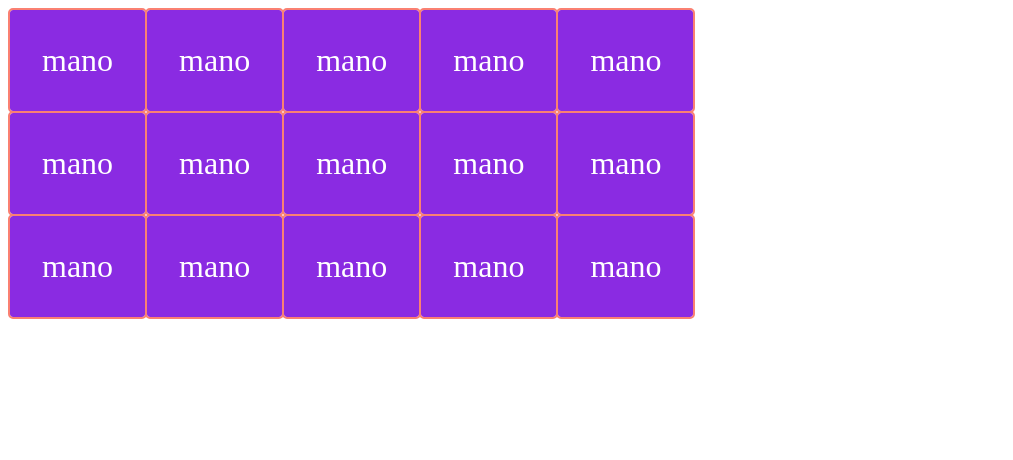
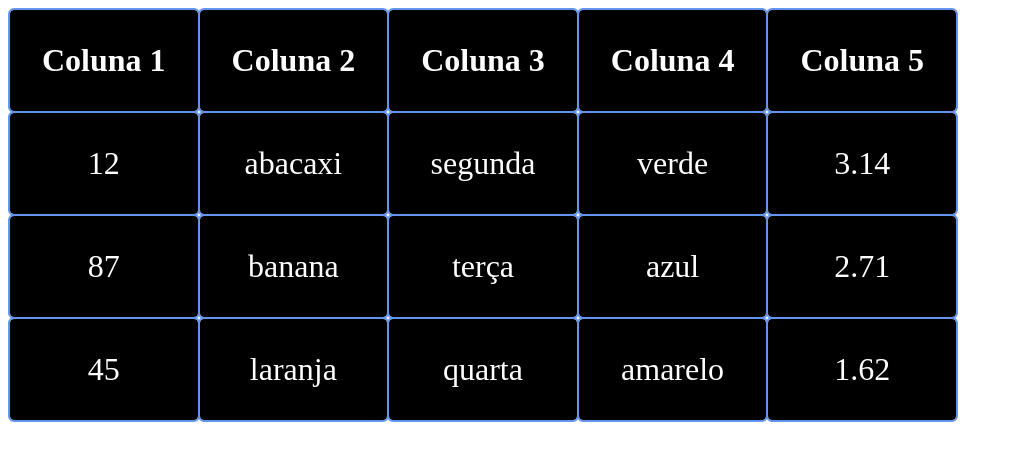
Before and after one commit to EmidioG/question-two-atividad, a plain HTML site: page index.html in a window 1280 px wide. Shown: the whole page, without its empty margins (0-1013 px from the left). Drawn offline with Linux system fonts and the light colour scheme.

Commit message:
atualização de informações e de css

```diff
--- a/css/style.css
+++ b/css/style.css
@@ -1,8 +1,10 @@
+th,
 td {
-  outline: 2px solid salmon;
-  border-radius: 3px;
-  background-color: blueviolet;
+  outline: 2px solid cornflowerblue;
+  border-radius: 4px;
+  background-color: rgb(0, 0, 0);
   color: white;
   padding: 2rem;
   font-size: 2rem;
+  text-align: center;
 }
--- a/index.html
+++ b/index.html
@@ -12,30 +12,33 @@
 <body>
     <table>
         <tr>
-            <td>mano</td>
-            <td>mano</td>
-            <td>mano</td>
-            <td>mano</td>
-            <td>mano</td>
+            <th>Coluna 1</th>
+            <th>Coluna 2</th>
+            <th>Coluna 3</th>
+            <th>Coluna 4</th>
+            <th>Coluna 5</th>
         </tr>
-
         <tr>
-            <td>mano</td>
-            <td>mano</td>
-            <td>mano</td>
-            <td>mano</td>
-            <td>mano</td>
+            <td>12</td>
+            <td>abacaxi</td>
+            <td>segunda</td>
+            <td>verde</td>
+            <td>3.14</td>
         </tr>
-
         <tr>
-            <td>mano</td>
-            <td>mano</td>
-            <td>mano</td>
-            <td>mano</td>
-            <td>mano</td>
+            <td>87</td>
+            <td>banana</td>
+            <td>terça</td>
+            <td>azul</td>
+            <td>2.71</td>
         </tr>
-
-
+        <tr>
+            <td>45</td>
+            <td>laranja</td>
+            <td>quarta</td>
+            <td>amarelo</td>
+            <td>1.62</td>
+        </tr>
     </table>
 </body>
 
```
